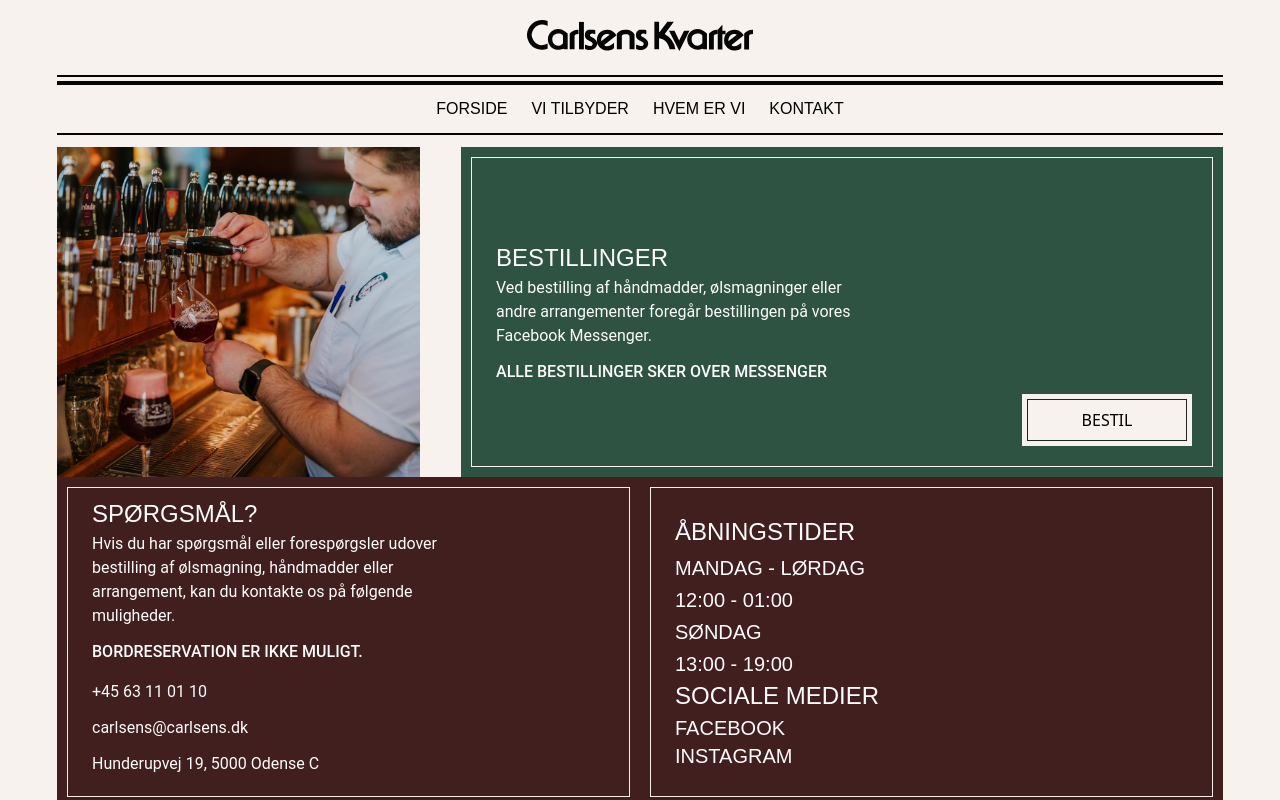
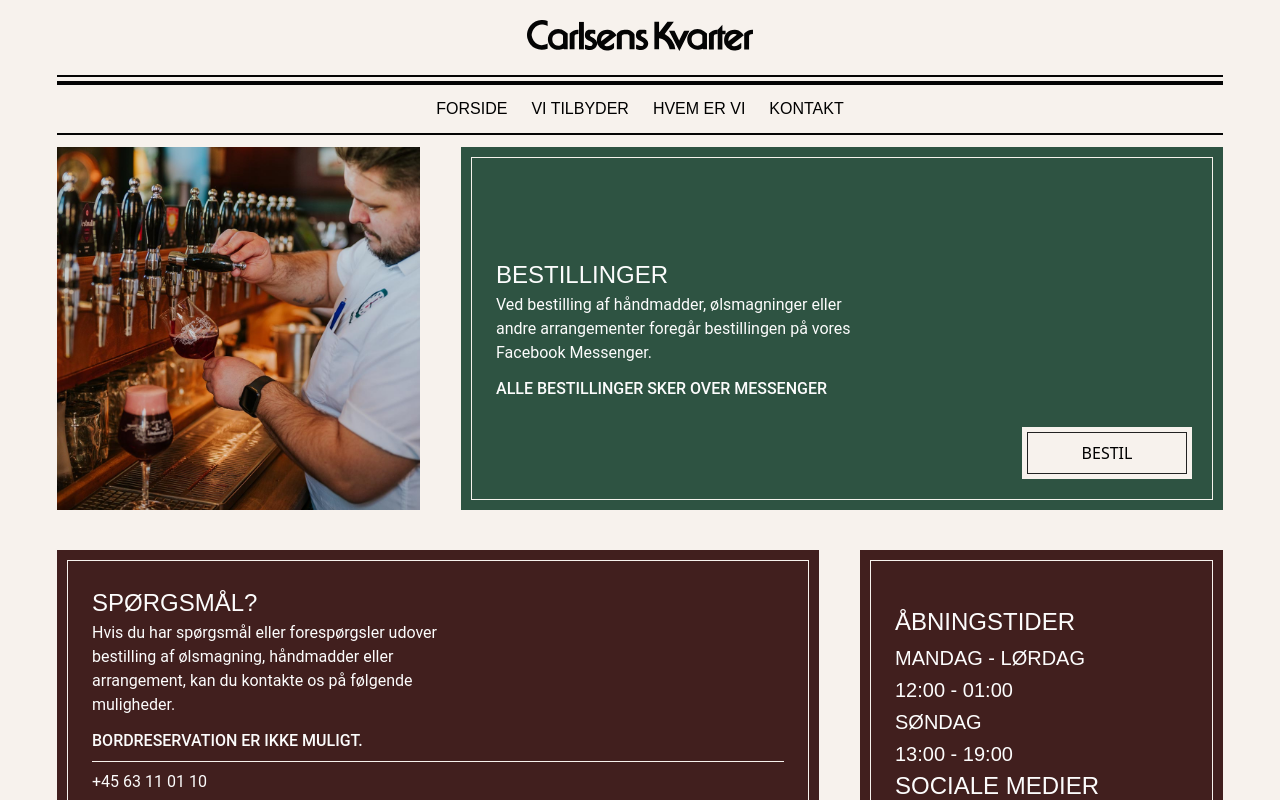
Before and after one commit to emil584c/projekt-6, a Vue app: page /contact in a window 1280 px wide. Shown: the top 800 px of the page. Built offline with nearby package versions, Linux system fonts and the light colour scheme; a web font is replaced by a local one.

Commit message:
Kontakt side desktop størrelser

```diff
--- a/src/components/ContactSection.vue
+++ b/src/components/ContactSection.vue
@@ -8,7 +8,7 @@
     <section class=" bg-cream-primary">
         <div class="flex-auto flex-col items-start justify-center max-w-[330px] mx-auto md:flex-row md:max-w-content-width ">
             <div class="flex flex-col md:flex-row-reverse md:justify-between">
-                <div class=" bg-green-primary w-mobilebox-width h-mobilelongbox-height md:h-mobilebox-height bg-center flex flex-col justify-center p-[10px] md:w-full md:max-w-longbox-width">
+                <div class=" bg-green-primary w-mobilebox-width h-mobilelongbox-height md:h-box-width bg-center flex flex-col justify-center p-[10px] md:w-full md:max-w-longbox-width">
                     <div class="border-solid border-[1px] border-border-white w-full h-full p-6 flex flex-col justify-center relative">
                             <h3>BESTILLINGER</h3>
                             <p class=" mb-3 max-w-[386px]">Ved bestilling af håndmadder, ølsmagninger eller andre arrangementer foregår bestillingen på vores Facebook Messenger.</p>
@@ -16,24 +16,24 @@
                             <buttonPrimary buttonText="BESTIL"/>
                     </div>
                     </div>
-                    <div class="bg-[url('../assets/images/bestillinger_carlsens_kvarter.jpg')] bg-cover my-[20px] md:my-[0px] w-mobilebox-width h-mobilebox-height bg-center flex flex-col justify-center pl-5 md:w-box-width"></div>
+                    <div class="bg-[url('../assets/images/bestillinger_carlsens_kvarter.jpg')] bg-cover my-[20px] md:my-[0px] w-mobilebox-width h-mobilebox-height bg-center flex flex-col justify-center pl-5 md:w-box-width md:h-box-width"></div>
                 </div>
 
-            <div class="flex flex-col md:flex-row md:justify-between">
-                <div class=" bg-brown-primary w-mobilebox-width h-mobilelongbox-height md:h-mobilebox-height bg-center flex flex-col justify-center p-[10px] md:w-full md:max-w-longbox-width">
+            <div class="flex flex-col md:flex-row md:justify-between md:my-[40px]">
+                <div class=" bg-brown-primary w-mobilebox-width h-mobilelongbox-height md:h-box-width bg-center flex flex-col justify-center p-[10px] md:w-full md:max-w-longbox-width">
                     <div class="border-solid border-[1px] border-border-white w-full h-full p-6 flex flex-col justify-center ">
                             <h3>SPØRGSMÅL?</h3>
                             <p class=" mb-3 max-w-[386px]">Hvis du har spørgsmål eller forespørgsler udover bestilling af ølsmagning, håndmadder eller arrangement, kan du kontakte os på følgende muligheder.</p>
                             <p class=" text-base font-medium">BORDRESERVATION ER IKKE MULIGT.</p>
                             <div class="bg-border-white w-full md:max-w-content-width h-[1px] my-2"></div>
-                         <div class="md:flex-row">
+                        <div class="md:flex-row">
                             <p class="mb-1 md:mb-3 ">+45 63 11 01 10</p>
                             <p class="mb-1 md:mb-3 ">carlsens@carlsens.dk</p>
                             <p class="mb-1 md:mb-3 ">Hunderupvej 19, 5000 Odense C</p>
                         </div>
                     </div>
                 </div>
-                <div class=" bg-brown-primary my-[20px] md:my-[0px] w-mobilebox-width h-[363] bg-center flex flex-col justify-center p-[10px] md:w-full md:h-mobilebox-height md:max-w-longbox-width">
+                <div class=" bg-brown-primary my-[20px] w-mobilebox-width h-[363] bg-center flex flex-col justify-center p-[10px] md:my-[0px] md:w-full md:max-w-[363px]">
                     <div class="border-solid border-[1px] border-border-white w-full h-full p-6 flex flex-col justify-center ">
                         <ul class="flex flex-col gap-1">
                             <h3>ÅBNINGSTIDER</h3>
```
